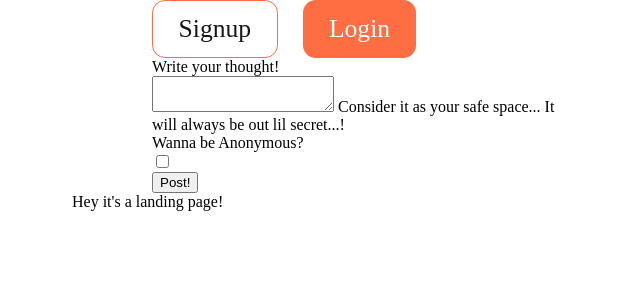
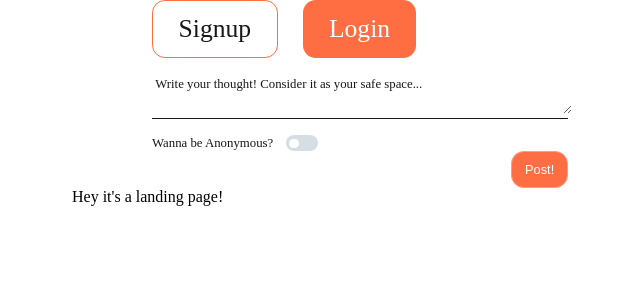
Before and after one commit to tushhr/forum, a Django app: page / in a window 1280 px wide. Shown: the top 300 px of the page, without its empty margins (280-920 px from the left). Run offline with Django 3.2, Linux system fonts and the light colour scheme; style sheets or scripts are compiled from the project's sources; some libraries are stand-ins or nearby versions.

Commit message:
style: thought & though form

```diff
--- /dev/null
+++ b/static/styles/landing_page/_feed.scss
@@ -0,0 +1,38 @@
+.feed {
+    @include flex-col;
+}
+
+.thought {
+    @include flex-col;
+
+    border-bottom: 0.05rem solid #d9d9d9;
+    padding: 2rem 0;
+    gap: 0.4rem;
+
+    &__info {
+        @include flex-row-y-c;
+
+        justify-content: space-between;
+    }
+
+    &__time {
+        font-size: 0.8rem;
+    }
+
+    &__content {
+        text-decoration: none;
+        color: $secondary-color;
+
+        &.a {
+            cursor: pointer;
+        }
+    }
+}
+
+.thought-major {
+    @include flex-col;
+
+    padding: 2rem 0;
+    margin-bottom: 5rem;
+    gap: 0.4rem;
+}
--- a/static/styles/landing_page/_thought.scss
+++ b/static/styles/landing_page/_thought-form.scss
@@ -18,4 +18,8 @@
             margin: 0;
         }
     }
+
+    &__form-title {
+        font-size: 0.8rem;
+    }
 }
--- a/static/styles/landing_page/index.scss
+++ b/static/styles/landing_page/index.scss
@@ -4,4 +4,7 @@
 
 @import 'navbar';
 @import 'auth';
-@import 'thought';
+@import 'thought-form';
+@import 'feed';
+
+@include form;
--- a/templates/landing_page/feed.html
+++ b/templates/landing_page/feed.html
@@ -4,6 +4,7 @@
 <div class="feed">
     {% for thought in thoughts %}
         <div class="thought" href="/thought/{{ thought.id }}">
+            <div class="thought__info">
                 {% if thought.username|slice:":9" != 'Anonymous' %}
                     <a class="thought__author" href="/profile/{{ thought.username }}">
                         {{ thought.username }}
@@ -16,10 +17,10 @@
                 <div class="thought__time">
                     {{ thought.date_time }}
                 </div>
+            </div>
             <a class="thought__content" href="/thought/{{ thought.id }}">
                 {{ thought.content }}
             </a>
-            {{ thought.can_delete }}
             {% if thought.can_delete == 'True' %}
             <form action='/thought/delete/post/{{ thought.id }}' method="POST" class="form">
                 {% csrf_token %}
--- a/templates/landing_page/landing_page.html
+++ b/templates/landing_page/landing_page.html
@@ -4,13 +4,12 @@
 
 <div class="landing-page">
     <div class="thought__form-container">
-        <div class="thought__form-title">Write your thought!</div>
             <form action='/thought/post' method="POST" class="form">
                 {% csrf_token %}
                 <div class="form-field">
                     <textarea type="text" name="thought" id="thought" class="form-input form-field__textarea" required></textarea>
                     <label class="form-label" for="thought">
-                        Consider it as your safe space... It will always be out lil secret...!
+                        Write your thought! Consider it as your safe space...
                     </label>
                 </div>
                 <div class="form-field form-field__checkbox">
```
Lines whose indentation alone changed are shown as unchanged.
